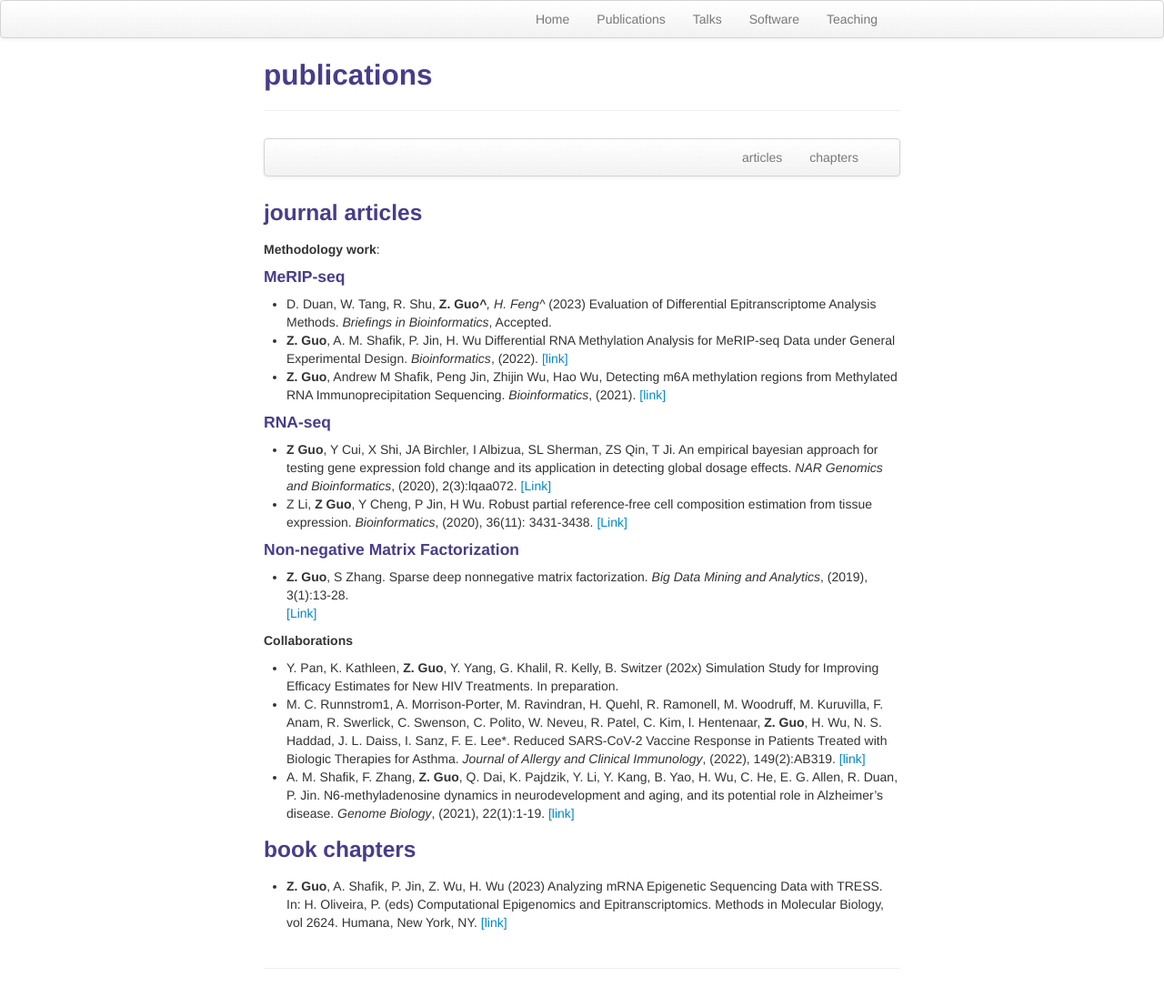
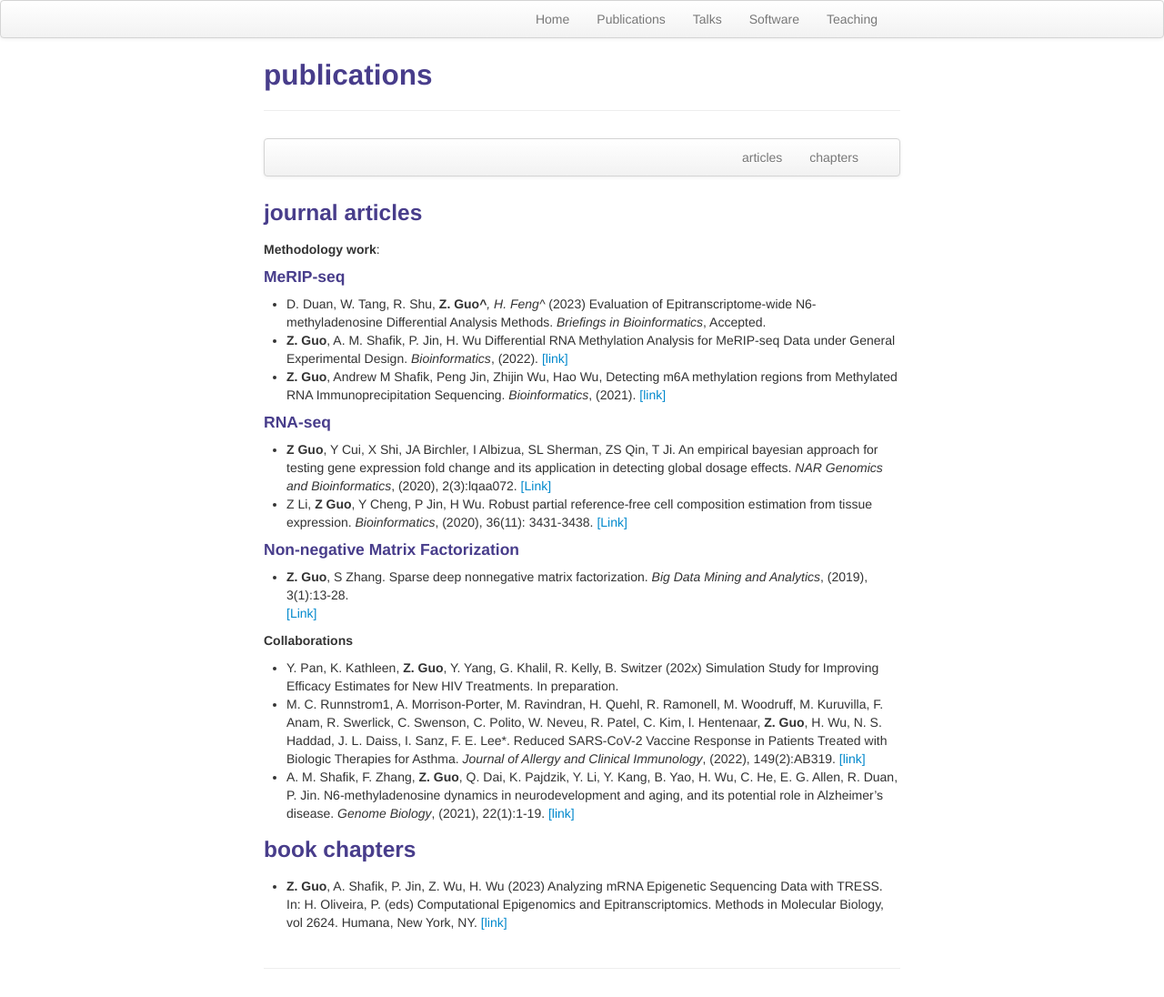
Before and after one commit to ZhenxingGuo0015/ZhenxingGuo0015.github.io, a Jekyll site: the page built from pubs.md, in a window 1280 px wide. Shown: the whole page at 91% size. Built offline with Jekyll 4.4.1, drawn with Linux system fonts in a browser that asks for light colours.

Commit message:
Update pubs.md

```diff
--- a/pubs.md
+++ b/pubs.md
@@ -20,8 +20,7 @@ description: Zhenxing Guo's publications
 ### <a name="articles"></a>journal articles
 **Methodology work**:
 #### MeRIP-seq
-* D. Duan, W. Tang, R. Shu, **Z. Guo^***, H. Feng^* (2023) Evaluation of Differential Epitranscriptome
-Analysis Methods. _Briefings in Bioinformatics_, Accepted.
+* D. Duan, W. Tang, R. Shu, **Z. Guo^***, H. Feng^* (2023) Evaluation of Epitranscriptome-wide N6-methyladenosine Differential Analysis Methods. _Briefings in Bioinformatics_, Accepted.
 * **Z. Guo**, A. M. Shafik, P. Jin, H. Wu Differential RNA Methylation Analysis for MeRIP-seq Data under General Experimental Design. _Bioinformatics_, (2022). [[link]](https://doi.org/10.1093/bioinformatics/btac601)
 * **Z. Guo**, Andrew M Shafik, Peng Jin, Zhijin Wu, Hao Wu, Detecting m6A methylation regions from Methylated RNA Immunoprecipitation Sequencing. _Bioinformatics_, (2021). [[link]](https://academic.oup.com/bioinformatics/advance-article-abstract/doi/10.1093/bioinformatics/btab181/6173980)
 
```
